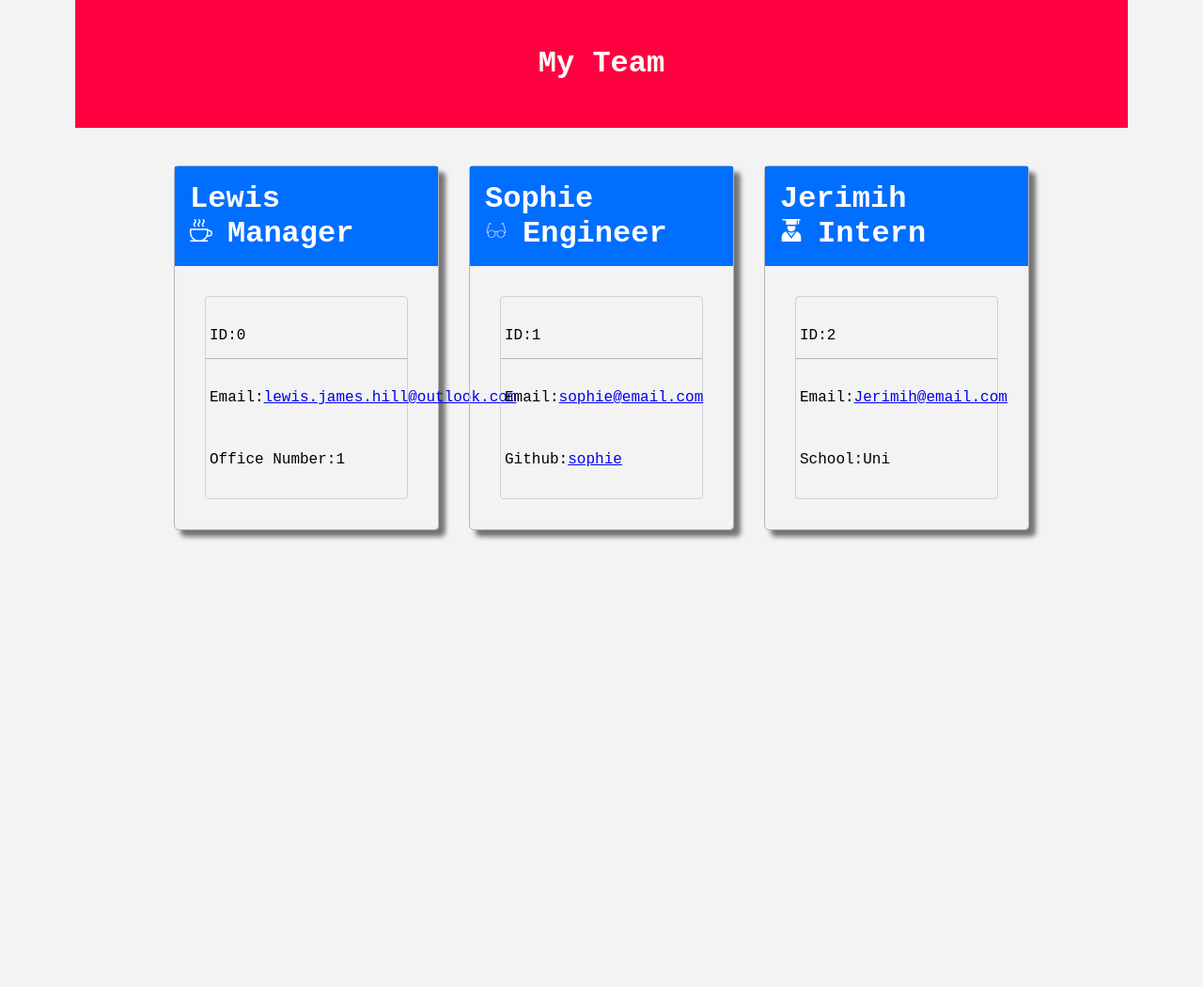
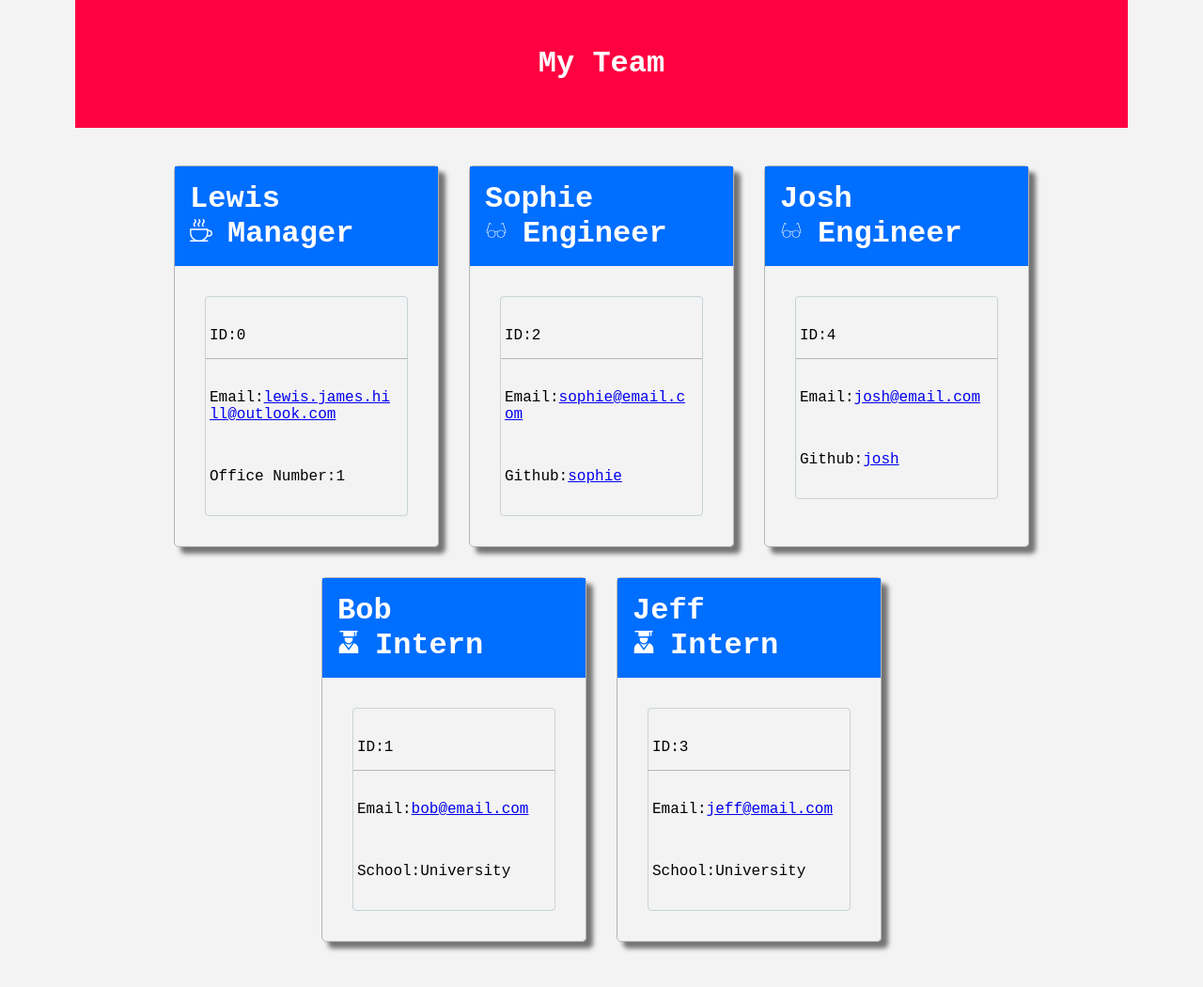
Before and after one commit to lewy192/Team-Profile-Generator, a website: page generatedIndex.html in a window 1280 px wide. Shown: the whole page at 94% size. Before the commit the page ends 800 px from the top, so only its background shows below. Drawn offline with Linux system fonts and the light colour scheme.

Commit message:
example html generated

```diff
--- a/generatedIndex.html
+++ b/generatedIndex.html
@@ -10,7 +10,7 @@
         </head>
         <body>
             <header class="header">
-            <h1>My Team</>
+            <h1>My Team</h1>
             </header>
             <div class="card-container">
 
@@ -33,7 +33,7 @@
             <h1 class="role"><img src="./icons/eyeglasses.svg" alt="Icon of a graduate" class="icon">Engineer</h1>
         </header>
         <div class="content">
-            <p class="employee-id">ID:1</p>
+            <p class="employee-id">ID:2</p>
             <p class="emplyee-email">Email:<a href="mailto:sophie@email.com" class="email">sophie@email.com</a></p>
 
                     <p class="employee-info">Github:<a href="https://github.com/sophie" class="github" target="_blank">sophie</a></p>
@@ -42,14 +42,40 @@
 
         <div class="card">
         <header class="card-header">
-            <h1 class="name">Jerimih</h1>
+            <h1 class="name">Josh</h1>
+            <h1 class="role"><img src="./icons/eyeglasses.svg" alt="Icon of a graduate" class="icon">Engineer</h1>
+        </header>
+        <div class="content">
+            <p class="employee-id">ID:4</p>
+            <p class="emplyee-email">Email:<a href="mailto:josh@email.com" class="email">josh@email.com</a></p>
+
+                    <p class="employee-info">Github:<a href="https://github.com/josh" class="github" target="_blank">josh</a></p>
+                </div>
+            </div>
+
+        <div class="card">
+        <header class="card-header">
+            <h1 class="name">Bob</h1>
             <h1 class="role"><img src="./icons/graduation.svg" alt="Icon of a graduate" class="icon">Intern</h1>
         </header>
         <div class="content">
-            <p class="employee-id">ID:2</p>
-            <p class="emplyee-email">Email:<a href="mailto:Jerimih@email.com" class="email">Jerimih@email.com</a></p>
+            <p class="employee-id">ID:1</p>
+            <p class="emplyee-email">Email:<a href="mailto:bob@email.com" class="email">bob@email.com</a></p>
 
-                    <p class="employee-info">School:Uni</p>
+                    <p class="employee-info">School:University</p>
+                </div>
+            </div>
+
+        <div class="card">
+        <header class="card-header">
+            <h1 class="name">Jeff</h1>
+            <h1 class="role"><img src="./icons/graduation.svg" alt="Icon of a graduate" class="icon">Intern</h1>
+        </header>
+        <div class="content">
+            <p class="employee-id">ID:3</p>
+            <p class="emplyee-email">Email:<a href="mailto:jeff@email.com" class="email">jeff@email.com</a></p>
+
+                    <p class="employee-info">School:University</p>
                 </div>
             </div>
 
--- a/index.js
+++ b/index.js
@@ -73,7 +73,6 @@ newTeamMember = () => {
         ])
         .then((answer) => {
             const choice = answer.managersChoice;
-            console.log(answer);
             switch (choice) {
                 case "Engineer":
                     inquirer
@@ -139,7 +138,6 @@ svgCreator = (typeOfClass) => {};
 buildTeam = (teamArray) => {
     // build DA TEAM
     const completedTeamHtmlCards = [];
-    console.log(teamArray);
 
     teamArray.forEach((employee) => {
         let cardEnd = ``;
@@ -207,7 +205,7 @@ htmlFileCreator = (cardArray) => {
         </head>
         <body>
             <header class="header">
-            <h1>My Team</>
+            <h1>My Team</h1>
             </header>
             <div class="card-container">
 
```
Also changed, not shown: README.md, dist/css/style.css, 1 other file.
